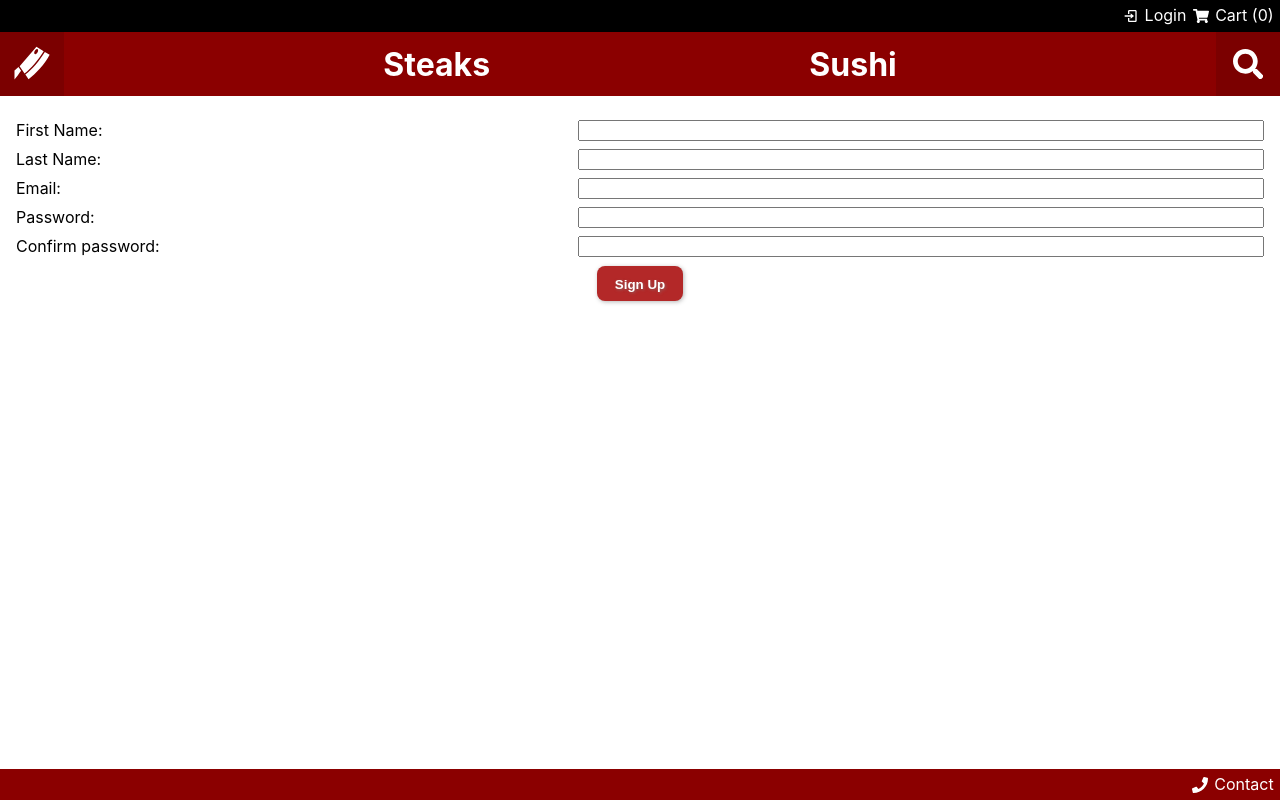
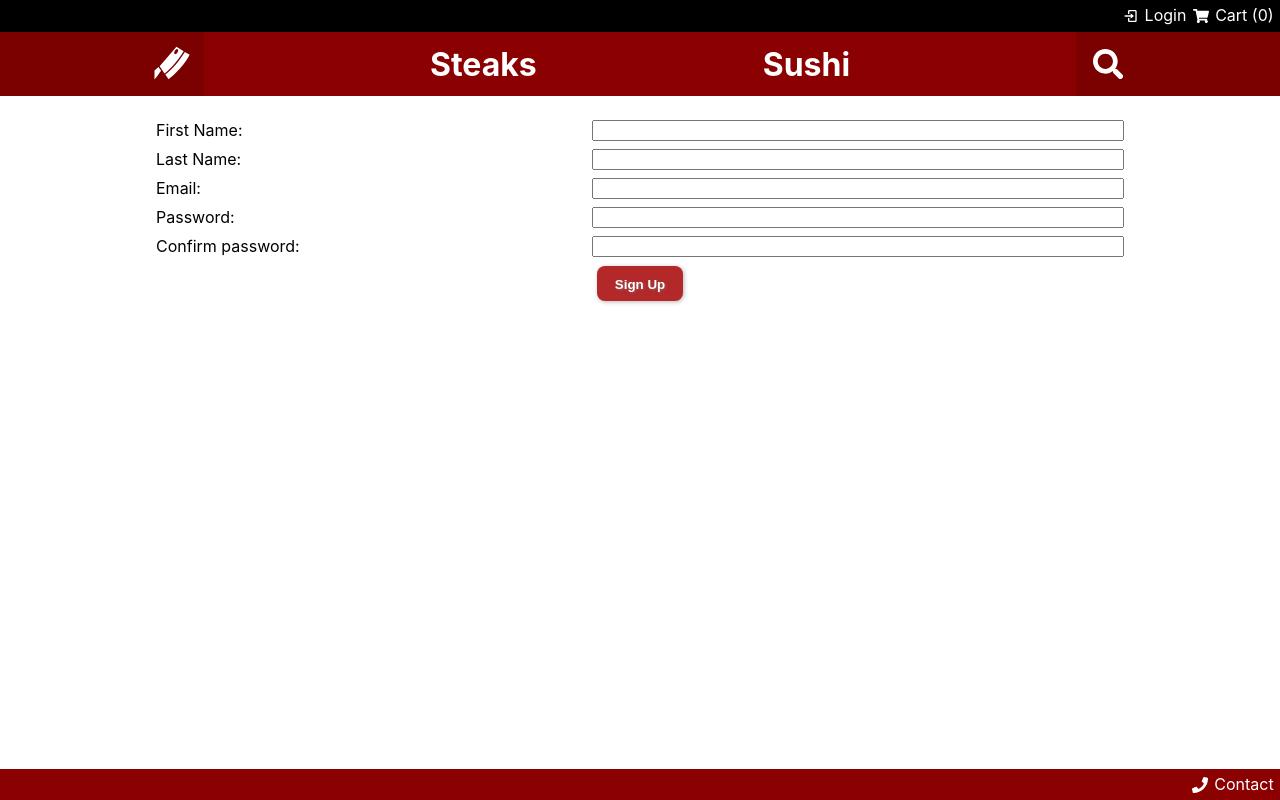
Before and after one commit to dexters-lab-fsa-2208/umami-meats, a Next.js app: page /signup in a window 1280 px wide. Built offline with nearby package versions, Linux system fonts and the light colour scheme.

Commit message:
basics of converting mobile design to desktop

```diff
--- a/pages/_app.js
+++ b/pages/_app.js
@@ -9,6 +9,7 @@ import styled from "styled-components";
 import { Header, Footer } from "../src/components";
 import { AnimatePresence } from "framer-motion";
 
+// maybe a max-width is all that's necessary to make the design work on desktop...?
 const MainContainer = styled.div`
   position: relative;
   min-height: 100vh;
@@ -19,16 +20,22 @@ const MainContainer = styled.div`
   }
 `;
 
+const PageContainer = styled.div`
+  max-width: 1000px;
+  margin: auto;
+`;
+
 function App({ Component, pageProps }) {
-  // console.dir(Component);
   return (
     <Provider api={apiSlice} store={store}>
       <PersistGate loading={null} persistor={persistor}>
         <MainContainer>
           <Header />
-          <AnimatePresence mode="wait">
-            <Component {...pageProps} key={Component.name} />
-          </AnimatePresence>
+          <PageContainer>
+            <AnimatePresence mode="wait">
+              <Component {...pageProps} key={Component.name} />
+            </AnimatePresence>
+          </PageContainer>
           <Footer />
         </MainContainer>
       </PersistGate>
--- a/src/components/Header.js
+++ b/src/components/Header.js
@@ -44,12 +44,25 @@ const HeaderTop = styled.div`
 `;
 
 const HeaderMain = styled.div`
+  width: 100%;
   height: ${headerMainHeight};
   background-color: #8b0000;
 
-  display: flex;
-  justify-content: space-between;
-  align-items: center;
+  @media screen and (min-width: 1000px) {
+      background-color: #7B0000;
+
+      > div  {
+        width: 1000px;
+        margin: auto;
+        background-color: #8b0000;
+      }
+  }
+
+  > div {
+    display: flex;
+    justify-content: space-between;
+    align-items: center;
+  }
 
   .headerIconButton {
     background-color: #7B0000;
@@ -148,6 +161,7 @@ function Header() {
       </HeaderTop>
 
       <HeaderMain>
+        <div>
         <Link href="/">
           <div className="headerIconButton">
             <GiMeatCleaver size="2.4em" />
@@ -167,6 +181,7 @@ function Header() {
             <FaSearch size="1.9em" />
           </div>
         </Link>
+        </div>
       </HeaderMain>
     </HeaderContainer>
   );
```
Also changed, not shown: pages/index.js (+26 -9 lines).
